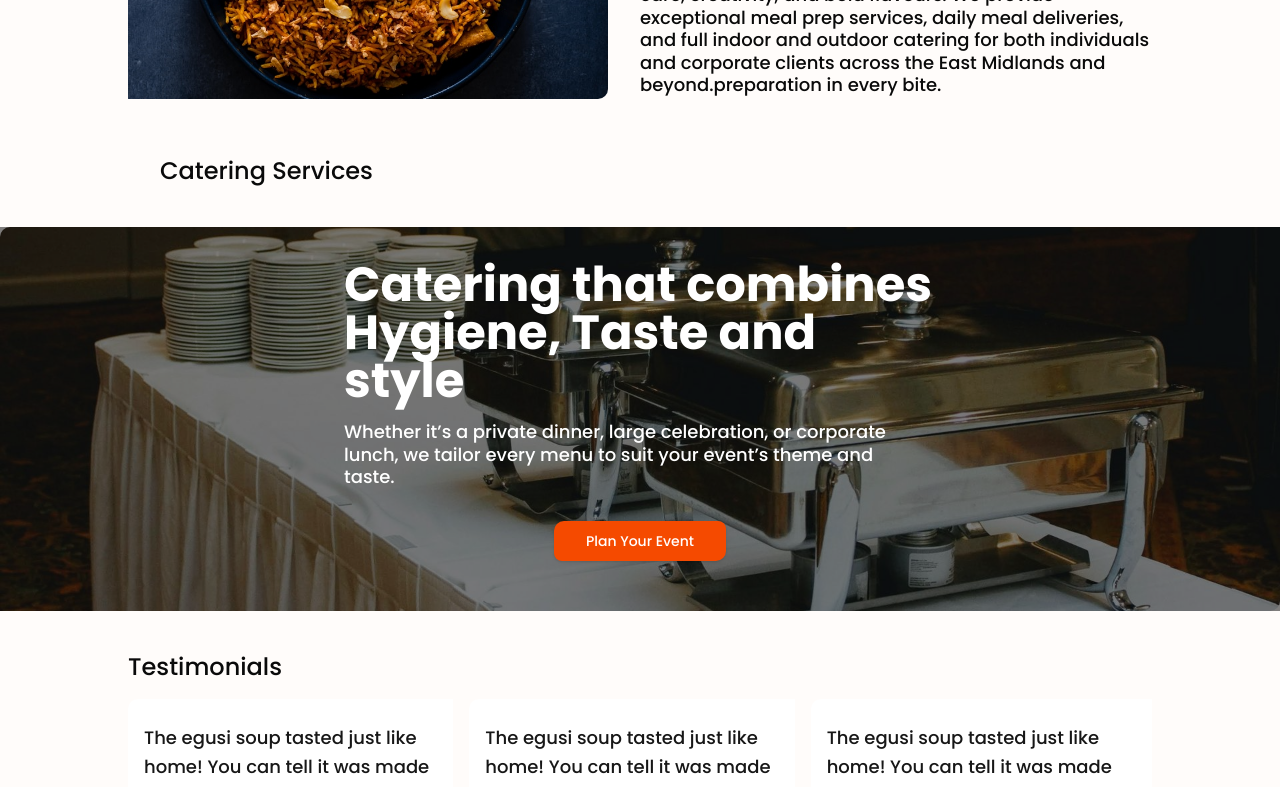
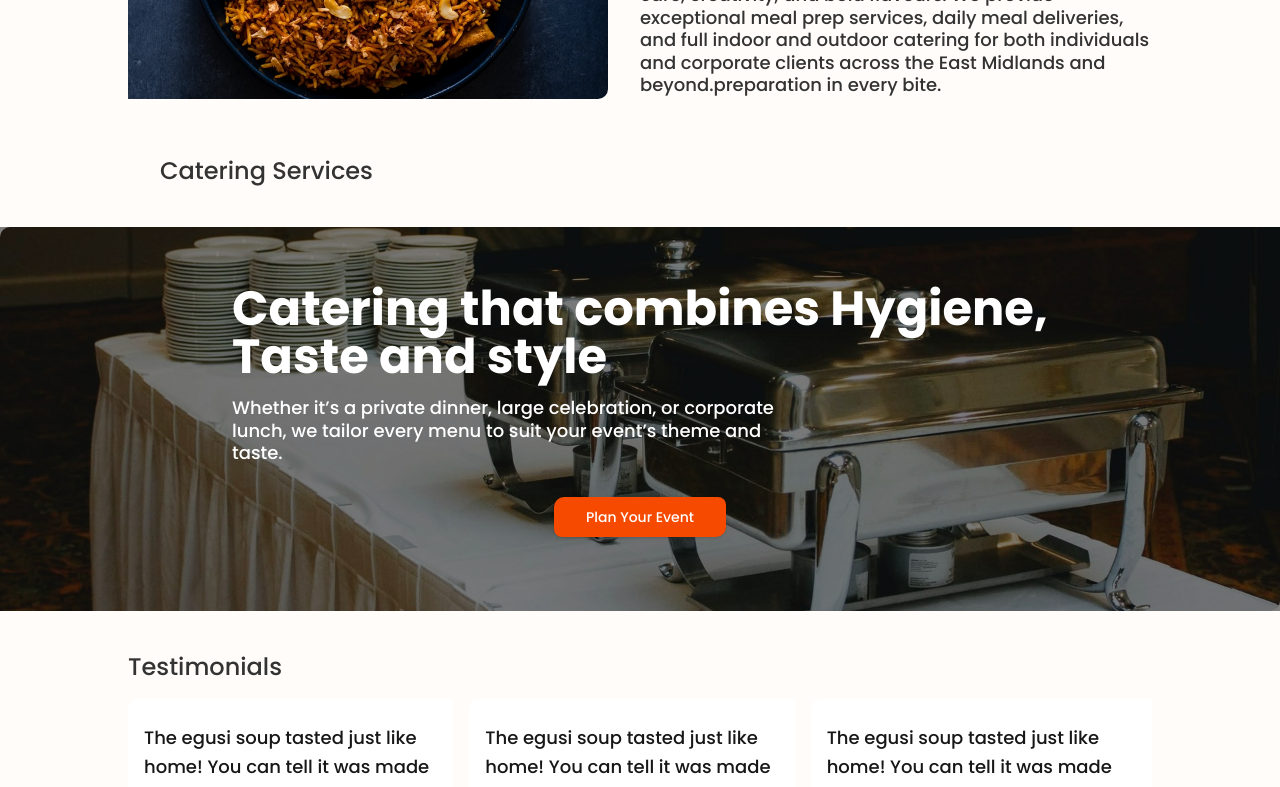
Before and after one commit to UMARKS-TECHNOLOGIES/susan-flavoured-kitchen, a React (Vite) app: page / in a window 1280 px wide. Shown: the part 2000-2787 px from the top of the page. Built offline with nearby package versions, Linux system fonts and the light colour scheme.

Commit message:
Changes to all pages

```diff
--- a/src/App.jsx
+++ b/src/App.jsx
@@ -10,10 +10,12 @@ import OrderConfirmation from "./pages/orderConfirmationpage/OrderConfirmation";
 import ContactUs from "./pages/contactUsPage/ContactUs";
 import AboutUs from "./pages/about-us/AboutUs";
 import HomeEvent from "./pages/event-cathering-page/HomeEvent";
+import ScrollToTop from "./components/shared/ScrollToTop";
 
 const App = () => {
   return (
     <BrowserRouter>
+      <ScrollToTop />
       <CartProvider>
         <Routes>
           {/* dynamic product route */}
--- /dev/null
+++ b/src/components/shared/ScrollToTop.jsx
@@ -0,0 +1,14 @@
+import { useEffect } from "react";
+import { useLocation } from "react-router-dom";
+
+const ScrollToTop = () => {
+  const { pathname } = useLocation();
+
+  useEffect(() => {
+    window.scrollTo(0, 0);
+  }, [pathname]);
+
+  return null;
+};
+
+export default ScrollToTop;
--- a/src/index.css
+++ b/src/index.css
@@ -48,11 +48,11 @@
 :root {
   --radius: 0.625rem;
   --background: oklch(1 0 0);
-  --foreground: oklch(0.145 0 0);
+  --foreground: #333333;
   --card: oklch(1 0 0);
-  --card-foreground: oklch(0.145 0 0);
+  --card-foreground: #333333;
   --popover: oklch(1 0 0);
-  --popover-foreground: oklch(0.145 0 0);
+  --popover-foreground: #333333;
   --primary: oklch(0.205 0 0);
   --primary-foreground: oklch(0.985 0 0);
   --secondary: oklch(0.97 0 0);
@@ -71,7 +71,7 @@
   --chart-4: oklch(0.828 0.189 84.429);
   --chart-5: oklch(0.769 0.188 70.08);
   --sidebar: oklch(0.985 0 0);
-  --sidebar-foreground: oklch(0.145 0 0);
+  --sidebar-foreground: #333333;
   --sidebar-primary: oklch(0.205 0 0);
   --sidebar-primary-foreground: oklch(0.985 0 0);
   --sidebar-accent: oklch(0.97 0 0);
@@ -118,6 +118,9 @@
   * {
     @apply border-border outline-ring/50;
     font-family: "Poppins", sans-serif;
+  }
+  html {
+    scroll-behavior: smooth;
   }
   body {
     @apply bg-background text-foreground;
--- a/src/pages/landingPage/components/Catering.jsx
+++ b/src/pages/landingPage/components/Catering.jsx
@@ -1,20 +1,27 @@
-import React from 'react'
-import Picture from '../../../assets/catering.jpg'
-import { Button } from '../../../components/ui/button'
+import React from "react";
+import Picture from "../../../assets/catering.jpg";
+import { Button } from "../../../components/ui/button";
 const Catering = () => {
   return (
-        <section className='my-10'>
+    <section className="my-10">
       <h2 className="text-2xl font-medium px-40">Catering Services</h2>
 
-            <div className=" w-full mt-10 h-96  bg-cover bg-center bg-no-repeat rounded-br-lg rounded-tl-lg" style={{
+      <div
+        className=" w-full mt-10 h-96  bg-cover bg-center bg-no-repeat rounded-br-lg rounded-tl-lg"
+        style={{
           backgroundImage: `url(${Picture})`,
-            }}>
+        }}
+      >
         <div className="flex w-full h-full bg-black/50 items-center justify-center">
-                    <div className="w-2xl">
+          <div className="w-[70%]">
             <div className="px-10">
-                            <h2 className="font-bold text-white text-5xl">Catering that combines Hygiene, Taste and style</h2>
+              <h2 className="font-bold text-white text-5xl">
+                Catering that combines Hygiene, Taste and style
+              </h2>
               <p className="my-4 leading-tight text-white font-medium text-lg w-[560px]">
-                                Whether it’s a private dinner, large celebration, or corporate lunch, we tailor every menu to suit your event’s theme and taste.
+                Whether it’s a private dinner, large celebration, or corporate
+                lunch, we tailor every menu to suit your event’s theme and
+                taste.
               </p>
             </div>
             <div className="flex items-center justify-center">
@@ -27,10 +34,9 @@ const Catering = () => {
             </div>
           </div>
         </div>
-
       </div>
     </section>
-    )
-}
+  );
+};
 
-export default Catering
+export default Catering;
```
Lines whose indentation alone changed are shown as unchanged.
